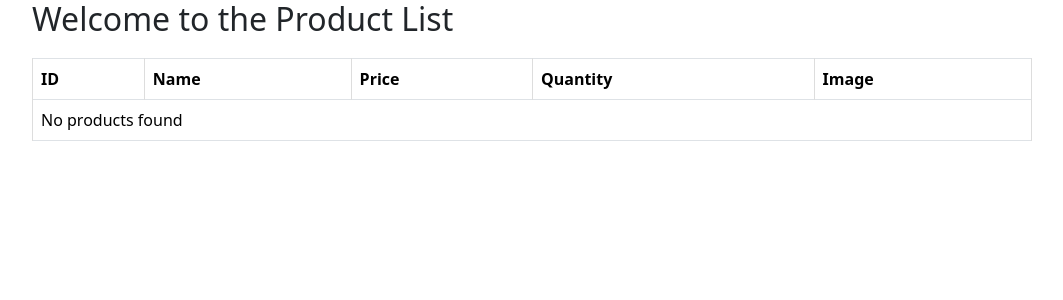
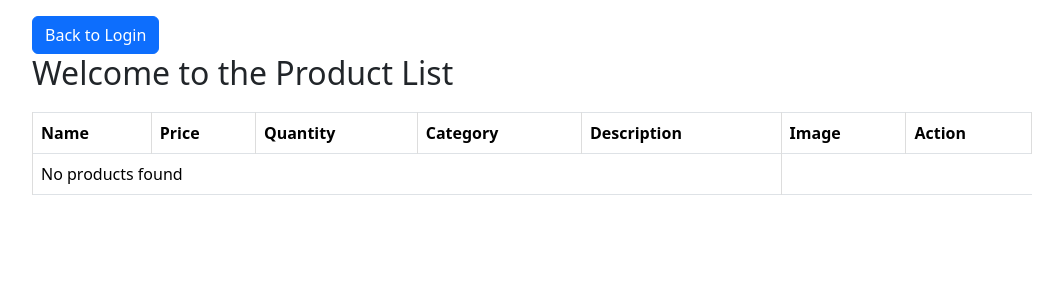
Before and after one commit to JustMarvell/WP_PK_CASH, a PHP site: page /welcome.php in a window 1280 px wide. Shown: the top 300 px of the page, without its empty margins (108-1171 px from the left). Run offline with PHP 8.4, Linux system fonts and the light colour scheme; data that the repository does not hold is empty.

Commit message:
feat: add buy controller and model, enhance admin and welcome pages with navigation buttons, and include new image assets

```diff
--- /dev/null
+++ b/controllers/buy_con.php
@@ -0,0 +1,5 @@
+<?php
+    include_once __DIR__ . '/../models/database_connector.php'; // Include database connection file
+    include_once __DIR__ . '/../models/products.php'; // Include Product model
+    include_once __DIR__ . '/../controllers/buy.php'; // Include utility functions
+?>
--- a/views/publics/admin.php
+++ b/views/publics/admin.php
@@ -91,6 +91,10 @@
 
 </style>
 <body>
+    <div class="container">
+        <a href="index.php" class="btn btn-primary">Back to Login</a>
+    </div>
+
     <div class="container">
         <h2>Admin Page</h2>
 
--- a/views/publics/admin_edit_prod.php
+++ b/views/publics/admin_edit_prod.php
@@ -92,6 +92,11 @@
 
 </style>
 <body>
+    <div class="container">
+        <!-- button to go back to admin page -->
+        <a href="admin.php" class="btn btn-primary">back to admin page</a>
+    </div>
+
     <div class="container">
         <h2>Admin Page</h2>
 
--- a/views/publics/welcome.php
+++ b/views/publics/welcome.php
@@ -83,6 +83,10 @@
 </style>
 <body>
     <div class="container">
+        <!-- button to go back to login page -->
+        <a href="index.php" class="btn btn-primary mt-3">Back to Login</a>
+    </div>
+    <div class="container">
         <h2>Welcome to the Product List</h2>
 
         <?php if(isset($_SESSION['success'])): ?>
@@ -96,11 +100,13 @@
         <table class="table table-bordered">
             <thead>
                 <tr>
-                    <th>ID</th>
                     <th>Name</th>
                     <th>Price</th>
                     <th>Quantity</th>
+                    <th>Category</th>
+                    <th>Description</th>
                     <th>Image</th>
+                    <th>Action</th>
                 </tr>
             </thead>
             <tbody>
```
Also changed, not shown: models/buy.php (added, +16 -0 lines), views/publics/uploads/6818634784f5e_images.jpg (renamed from views/publics/uploads/681859df567ad_images.jpg), views/publics/uploads/681863cba71dd_images.jpg (renamed from views/publics/uploads/68185f1c234a3_images.jpg).
